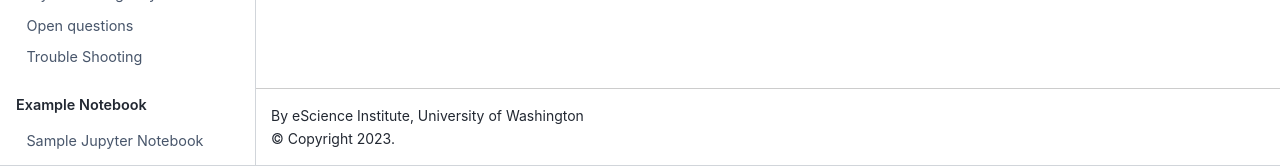
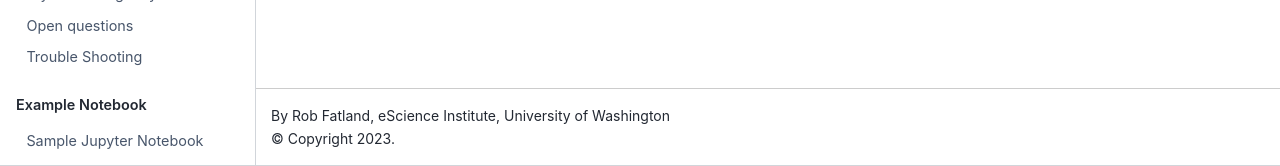
Before and after one commit to robfatland/oceanography, a Jupyter Book: the page built from book/intro.md, in a window 1280 px wide. Shown: the part 735-901 px from the top of the page. Built offline with Jupyter Book 1.0.4 settings and Sphinx 7.4.7 and the Sphinx Book theme 1.1.4, drawn with Linux system fonts in a browser that asks for light colours; comment, search, counter and statistics services are not loaded.

Commit message:
Update _config.yml

```diff
--- a/book/_config.yml
+++ b/book/_config.yml
@@ -1,16 +1,16 @@
 # Book settings
 # Learn more at https://jupyterbook.org/customize/config.html
 
-title: "Use Case Template"
-author: eScience Institute, University of Washington
+title: "Oceanography"
+author: Rob Fatland, eScience Institute, University of Washington
 logo: img/GeoSMART_logo.svg
 only_build_toc_files: true
 
 # Information about where the book exists on the web
 repository:
-  url: https://github.com/geo-smart/simple-template # Online location of your book
-  path_to_book: book  # Optional path to your book, relative to the repository root
-  branch: main  # Which branch of the repository should be used when creating links (optional)
+  url: https://github.com/robfatland/oceanography            # Online location of your book
+  path_to_book: book                                         # Optional path to your book, relative to the repository root
+  branch: main                                               # Which branch of the repository should be used when creating links (optional)
 
 # Force re-execution of notebooks on each build.
 # See https://jupyterbook.org/content/execute.html
```
